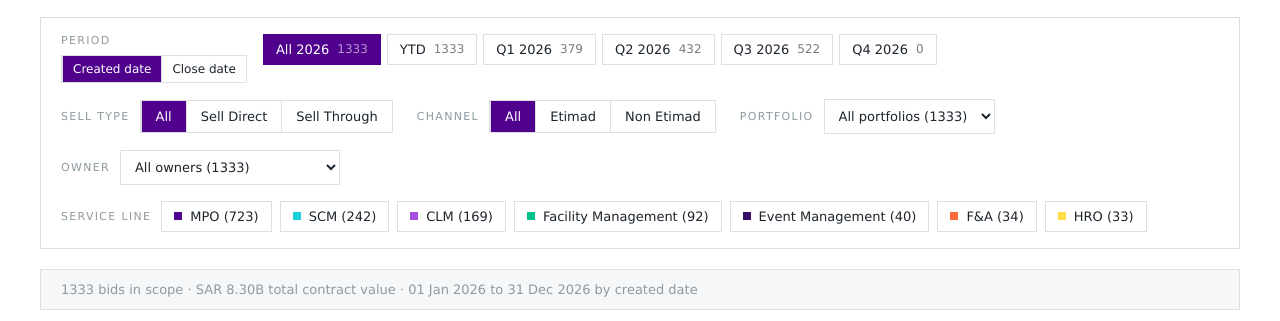
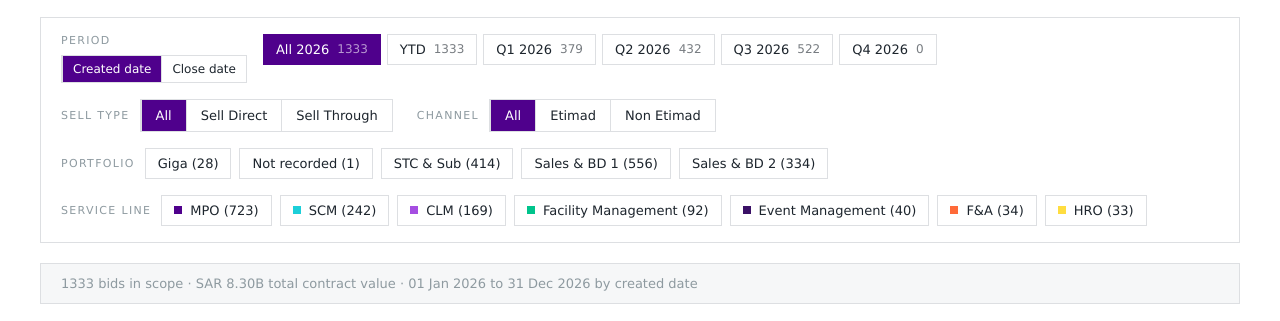
Before and after one commit to ralawfi/bid-dashboard, a plain HTML site: page index.html in a window 1280 px wide. Shown: the part 228-549 px from the top of the page. Drawn offline with Linux system fonts and the light colour scheme.

Commit message:
Update index.html

```diff
--- a/index.html
+++ b/index.html
@@ -167,7 +167,7 @@ const state = {
   view:'overview', theme:'light',
   data:[], loaded:false, source:'Loading baseline export…', message:'', hasSubCol:false,
   period:'ALL', qBasis:'created',
-  sell:'All', channel:'All', portfolio:'All', owner:'All', lines:[], stage:null, outcome:null, query:'',
+  sells:[], channels:[], portfolios:[], lines:[], stage:null, outcome:null, query:'',
   sortKey:'value', sortDir:'desc', page:1,
   bucket:'current', subQuery:'', subSortKey:'submitted', subSortDir:'asc', detailId:null
 };
@@ -181,10 +181,9 @@ function scoped(opts){
   const o = opts || {};
   return state.data.filter(d => {
     if (!o.ignorePeriod && !inPeriod(d, state.period)) return false;
-    if (!o.ignoreSell && state.sell !== 'All' && (state.sell === 'Sell Direct' ? !d.direct : d.direct)) return false;
-    if (!o.ignoreChannel && state.channel !== 'All' && d.channel !== state.channel) return false;
-    if (!o.ignorePortfolio && state.portfolio !== 'All' && d.portfolio !== state.portfolio) return false;
-    if (!o.ignoreOwner && state.owner !== 'All' && d.owner !== state.owner) return false;
+    if (!o.ignoreSell && state.sells.length && state.sells.indexOf(d.direct ? 'Sell Direct' : 'Sell Through') === -1) return false;
+    if (!o.ignoreChannel && state.channels.length && state.channels.indexOf(d.channel) === -1) return false;
+    if (!o.ignorePortfolio && state.portfolios.length && state.portfolios.indexOf(d.portfolio) === -1) return false;
     if (!o.ignoreLines && state.lines.length && state.lines.indexOf(d.line) === -1) return false;
     return true;
   });
@@ -226,7 +225,7 @@ function onFile(file){
       if (!res.data.length) throw new Error('no data rows found');
       setState({
         data: res.data, loaded:true, hasSubCol: res.hasSubCol, page:1, stage:null, outcome:null, lines:[],
-        sell:'All', channel:'All', portfolio:'All', owner:'All', query:'', detailId:null, period:'ALL', subQuery:'', bucket:'current',
+        sells:[], channels:[], portfolios:[], query:'', detailId:null, period:'ALL', subQuery:'', bucket:'current',
         source: file.name + ' · ' + res.data.length + ' opportunities',
         message: 'Loaded ' + res.data.length + ' opportunities from ' + file.name + '. Filters reset to all.'
           + (res.unmapped.length ? ' Stage values outside the agreed mapping: ' + res.unmapped.join(', ') + '.' : '')
@@ -239,7 +238,7 @@ function onFile(file){
   reader.readAsText(file);
 }
 function resetData(){
-  setState({ message:'', stage:null, outcome:null, lines:[], sell:'All', channel:'All', portfolio:'All', owner:'All', query:'', period:'ALL', page:1, detailId:null, bucket:'current', subQuery:'' });
+  setState({ message:'', stage:null, outcome:null, lines:[], sells:[], channels:[], portfolios:[], query:'', period:'ALL', page:1, detailId:null, bucket:'current', subQuery:'' });
   loadBaseline();
 }
 function loadBaseline(){
@@ -270,6 +269,27 @@ function h(tag, attrs, ...kids){
 }
 const dot = (color, size) => h('span', { style:{ width:(size||8)+'px', height:(size||8)+'px', background:color, display:'inline-block', flex:'none' } });
 const seg = active => active ? { background:P.purple, color:'#FFFFFF' } : { background:'transparent', color: dark() ? '#FFFFFF' : P.onyx };
+
+/* Toggle-tab group with an "All" pill: options is an array of labels; arr is the current
+   multi-select array from state; onToggle(nextArr) applies the change. Clicking "All" clears
+   the array; clicking an option toggles it in/out (and implicitly deselects "All"). */
+function multiTabs(options, arr, onToggle){
+  const items = ['All'].concat(options);
+  return h('div', { style:{ display:'flex', border:'1px solid var(--line)', flexWrap:'wrap' } }, items.map(label => {
+    const isAll = label === 'All';
+    const on = isAll ? arr.length === 0 : arr.indexOf(label) > -1;
+    return h('div', { class:'clickable',
+      onclick: () => onToggle(isAll ? [] : (arr.indexOf(label) > -1 ? arr.filter(x => x !== label) : arr.concat([label]))),
+      style: Object.assign({ padding:'8px 14px', fontSize:'13px', borderLeft:'1px solid var(--line)' }, seg(on)) }, label);
+  }));
+}
+/* Chip group for a multi-select dimension with per-value counts, matching the Service line chips. */
+function multiChips(keys, agg, arr, onToggle, d){
+  return h('div', { style:{ display:'flex', gap:'8px', flexWrap:'wrap' } }, keys.map(k => { const on = arr.indexOf(k) > -1;
+    return h('div', { class:'clickable', onclick: () => onToggle(on ? arr.filter(x => x !== k) : arr.concat([k])),
+      style:{ display:'flex', alignItems:'center', gap:'8px', padding:'7px 12px', fontSize:'13px', border:'1px solid '+(on?P.purple:'var(--line)'), background: on ? (d?'rgba(79,0,140,.45)':'#F3ECF8') : 'transparent', color: on ? (d?'#FFFFFF':P.purple) : 'var(--ink)' } },
+      k + ' (' + agg[k] + ')'); }));
+}
 
 /* ---------------- view model + paint ---------------- */
 function render(){
@@ -363,24 +383,13 @@ function paintOverview(content, s, d, scope, m, sum, stageStyle){
   ));
   filterCard.appendChild(h('div', { style:{ display:'flex', flexWrap:'wrap', alignItems:'center', gap:'16px 24px' } },
     h('div', { style:{ display:'flex', alignItems:'center', gap:'10px' } }, h('div', { style:{ fontSize:'11px', letterSpacing:'.12em', textTransform:'uppercase', color:'var(--ink2)' } }, 'Sell type'),
-      h('div', { style:{ display:'flex', border:'1px solid var(--line)', flexWrap:'wrap' } }, SELL_TABS.map(label => h('div', { class:'clickable', onclick:() => set({ sell:label }),
-        style: Object.assign({ padding:'8px 14px', fontSize:'13px', borderLeft:'1px solid var(--line)' }, seg(s.sell===label)) }, label)))),
+      multiTabs(SELL_TABS.filter(x=>x!=='All'), s.sells, arr => set({ sells:arr }))),
     h('div', { style:{ display:'flex', alignItems:'center', gap:'10px' } }, h('div', { style:{ fontSize:'11px', letterSpacing:'.12em', textTransform:'uppercase', color:'var(--ink2)' } }, 'Channel'),
-      h('div', { style:{ display:'flex', border:'1px solid var(--line)' } }, ['All','Etimad','Non Etimad'].map(label => h('div', { class:'clickable', onclick:() => set({ channel:label }),
-        style: Object.assign({ padding:'8px 14px', fontSize:'13px', borderLeft:'1px solid var(--line)' }, seg(s.channel===label)) }, label)))),
+      multiTabs(['Etimad','Non Etimad'], s.channels, arr => set({ channels:arr }))),
     (() => { const pfScope = scoped({ ignorePortfolio:true }); const agg = {}; pfScope.forEach(o => agg[o.portfolio] = (agg[o.portfolio]||0)+1);
       const keys = Object.keys(agg).sort();
-      return h('div', { style:{ display:'flex', alignItems:'center', gap:'10px' } }, h('div', { style:{ fontSize:'11px', letterSpacing:'.12em', textTransform:'uppercase', color:'var(--ink2)' } }, 'Portfolio'),
-        h('select', { style:{ padding:'8px 10px', border:'1px solid var(--line)', background:'var(--panel)', color:'var(--ink)', fontSize:'13px' }, onchange:e => set({ portfolio:e.target.value }) },
-          h('option', { value:'All', selected: s.portfolio==='All' }, 'All portfolios (' + pfScope.length + ')'),
-          keys.map(k => h('option', { value:k, selected: s.portfolio===k }, k + ' (' + agg[k] + ')'))));
-    })(),
-    (() => { const ownScope = scoped({ ignoreOwner:true }); const agg = {}; ownScope.forEach(o => agg[o.owner] = (agg[o.owner]||0)+1);
-      const keys = Object.keys(agg).sort();
-      return h('div', { style:{ display:'flex', alignItems:'center', gap:'10px' } }, h('div', { style:{ fontSize:'11px', letterSpacing:'.12em', textTransform:'uppercase', color:'var(--ink2)' } }, 'Owner'),
-        h('select', { style:{ padding:'8px 10px', border:'1px solid var(--line)', background:'var(--panel)', color:'var(--ink)', fontSize:'13px' }, onchange:e => set({ owner:e.target.value }) },
-          h('option', { value:'All', selected: s.owner==='All' }, 'All owners (' + ownScope.length + ')'),
-          keys.map(k => h('option', { value:k, selected: s.owner===k }, k + ' (' + agg[k] + ')'))));
+      return h('div', { style:{ display:'flex', alignItems:'center', gap:'10px', flexWrap:'wrap' } }, h('div', { style:{ fontSize:'11px', letterSpacing:'.12em', textTransform:'uppercase', color:'var(--ink2)' } }, 'Portfolio'),
+        multiChips(keys, agg, s.portfolios, arr => set({ portfolios:arr }), d));
     })()
   ));
   { const lineScope = scoped({ ignoreLines:true }); const agg = {}; lineScope.forEach(o => agg[o.line] = (agg[o.line]||0)+1);
@@ -400,17 +409,16 @@ function paintOverview(content, s, d, scope, m, sum, stageStyle){
   const activeChips = [];
   if (s.stage) activeChips.push({ label:'Reached: '+s.stage, clear:() => set({ stage:null }) });
   if (s.outcome) activeChips.push({ label:'Outcome: '+s.outcome, clear:() => set({ outcome:null }) });
-  if (s.sell!=='All') activeChips.push({ label:s.sell, clear:() => set({ sell:'All' }) });
-  if (s.channel!=='All') activeChips.push({ label:s.channel, clear:() => set({ channel:'All' }) });
-  if (s.portfolio!=='All') activeChips.push({ label:s.portfolio, clear:() => set({ portfolio:'All' }) });
-  if (s.owner!=='All') activeChips.push({ label:s.owner, clear:() => set({ owner:'All' }) });
+  if (s.sells.length) activeChips.push({ label:s.sells.join(', '), clear:() => set({ sells:[] }) });
+  if (s.channels.length) activeChips.push({ label:s.channels.join(', '), clear:() => set({ channels:[] }) });
+  if (s.portfolios.length) activeChips.push({ label:s.portfolios.join(', '), clear:() => set({ portfolios:[] }) });
   if (s.lines.length) activeChips.push({ label:s.lines.join(', '), clear:() => set({ lines:[] }) });
   if (s.query.trim()) activeChips.push({ label:'Search: '+s.query.trim(), clear:() => set({ query:'' }) });
   content.appendChild(h('div', { style:{ border:'1px solid var(--line)', background:'var(--panel2)', padding:'12px 20px', display:'flex', flexWrap:'wrap', alignItems:'center', gap:'12px', marginBottom:'20px', fontSize:'13px', color:'var(--ink2)' } },
     h('div', {}, scope.length + ' bids in scope · ' + sar(sum(scope)) + ' total contract value · ' + fmtDate(pr.from) + ' to ' + fmtDate(pr.to) + ' by ' + (s.qBasis==='close'?'close date':'created date')),
     h('div', { style:{ display:'flex', gap:'8px', flexWrap:'wrap', marginLeft:'auto', alignItems:'center' } },
       activeChips.map(a => h('div', { class:'clickable', onclick:a.clear, style:{ display:'flex', alignItems:'center', gap:'8px', padding:'6px 10px', background:P.purple, color:'#FFFFFF', fontSize:'12px' } }, a.label, h('span', { style:{ color:'#FF375E' } }, '\u2715'))),
-      activeChips.length ? h('div', { class:'btn', onclick:() => set({ stage:null, outcome:null, lines:[], sell:'All', channel:'All', portfolio:'All', owner:'All', query:'' }), style:{ padding:'6px 10px' } }, 'Clear all') : null
+      activeChips.length ? h('div', { class:'btn', onclick:() => set({ stage:null, outcome:null, lines:[], sells:[], channels:[], portfolios:[], query:'' }), style:{ padding:'6px 10px' } }, 'Clear all') : null
     )
   ));
 
@@ -467,15 +475,15 @@ function paintOverview(content, s, d, scope, m, sum, stageStyle){
     cardTitle('Sell direct vs. sell through','Click to filter'),
     h('div', { style:{ fontSize:'12px', color:'var(--ink2)', marginBottom:'16px' } }, 'Share of contract value by route to market.'),
     h('div', { style:{ display:'grid', gridTemplateColumns:'repeat(auto-fit,minmax(140px,1fr))', gap:'4px', marginBottom:'20px' } },
-      sellGroups.map((g,i) => { const on = s.sell===g.key, act = on || (s.sell==='All'&&i===0);
-        return h('div', { class:'clickable', onclick:() => set({ sell: on?'All':g.key }), style:{ background: act?P.purple:'var(--panel2)', color: act?'#FFFFFF':'var(--ink)', padding:'18px', border:'1px solid '+(act?P.purple:'var(--line)') } },
+      sellGroups.map((g) => { const on = s.sells.indexOf(g.key)>-1, act = on || s.sells.length===0;
+        return h('div', { class:'clickable', onclick:() => set({ sells: on ? s.sells.filter(x=>x!==g.key) : s.sells.concat([g.key]) }), style:{ background: act?P.purple:'var(--panel2)', color: act?'#FFFFFF':'var(--ink)', padding:'18px', border:'1px solid '+(act?P.purple:'var(--line)') } },
           h('div', { style:{ fontSize:'11px', letterSpacing:'.1em', textTransform:'uppercase', opacity:.82, marginBottom:'10px' } }, g.label),
           h('div', { style:{ fontSize:'36px', fontWeight:'300', lineHeight:'1', marginBottom:'8px' } }, pct(sum(g.list),sellValue).toFixed(0)+'%'),
           h('div', { style:{ fontSize:'12px', opacity:.72 } }, g.list.length+' bids \u00b7 '+sar(sum(g.list))),
           h('div', { style:{ fontSize:'12px', opacity:.72, marginTop:'4px' } }, rate(g.list.filter(o=>o.status==='Won').length, g.list.filter(o=>o.status==='Lost').length)+' win rate')); })),
     h('div', { style:{ display:'flex', flexDirection:'column', gap:'12px' } },
-      Object.keys(sellVariants).sort((a,b)=>sellVariants[b].v-sellVariants[a].v).map(k => { const a = sellVariants[k]; const key = a.direct?'Sell Direct':'Sell Through'; const op = (s.sell==='All'||s.sell===key)?1:0.4;
-        return h('div', { class:'clickable', onclick:() => set({ sell: s.sell===key?'All':key }), style:{ opacity:op } },
+      Object.keys(sellVariants).sort((a,b)=>sellVariants[b].v-sellVariants[a].v).map(k => { const a = sellVariants[k]; const key = a.direct?'Sell Direct':'Sell Through'; const on = s.sells.indexOf(key)>-1; const op = (s.sells.length===0||on)?1:0.4;
+        return h('div', { class:'clickable', onclick:() => set({ sells: on ? s.sells.filter(x=>x!==key) : s.sells.concat([key]) }), style:{ opacity:op } },
           h('div', { style:{ display:'flex', justifyContent:'space-between', gap:'12px', fontSize:'13px', marginBottom:'6px' } }, h('span',{},k), h('span',{style:{color:'var(--ink2)',whiteSpace:'nowrap'}}, a.n+' bids \u00b7 '+sar(a.v)+' \u00b7 '+rate(a.w,a.l))),
           h('div', { style:{ height:'7px', background:'var(--track)' } }, h('div',{ style:{ height:'7px', width:pct(a.v,variantMax)+'%', background: a.direct?P.purple:P.moon } }))); }))
   );
@@ -507,8 +515,8 @@ function paintOverview(content, s, d, scope, m, sum, stageStyle){
   const channelCard = card(
     cardTitle('Etimad vs. non-Etimad','Click to filter'),
     h('div', { style:{ display:'grid', gridTemplateColumns:'repeat(auto-fit,minmax(140px,1fr))', gap:'4px', marginBottom:'18px' } },
-      ['Etimad','Non Etimad'].map((k,i) => { const list = chScope.filter(o=>o.channel===k); const on = s.channel===k, act = on || (s.channel==='All'&&i===0);
-        return h('div', { class:'clickable', onclick:() => set({ channel: on?'All':k }), style:{ background: act?P.purple:'var(--panel2)', color: act?'#FFFFFF':'var(--ink)', padding:'16px', border:'1px solid '+(act?P.purple:'var(--line)') } },
+      ['Etimad','Non Etimad'].map((k) => { const list = chScope.filter(o=>o.channel===k); const on = s.channels.indexOf(k)>-1, act = on || s.channels.length===0;
+        return h('div', { class:'clickable', onclick:() => set({ channels: on ? s.channels.filter(x=>x!==k) : s.channels.concat([k]) }), style:{ background: act?P.purple:'var(--panel2)', color: act?'#FFFFFF':'var(--ink)', padding:'16px', border:'1px solid '+(act?P.purple:'var(--line)') } },
           h('div', { style:{ fontSize:'11px', letterSpacing:'.1em', textTransform:'uppercase', opacity:.82, marginBottom:'8px' } }, k==='Etimad'?'Etimad tenders':'Non-Etimad'),
           h('div', { style:{ fontSize:'30px', fontWeight:'300', marginBottom:'6px' } }, pct(list.length, classified||1).toFixed(0)+'%'),
           h('div', { style:{ fontSize:'12px', opacity:.72 } }, list.length+' bids \u00b7 '+sar(sum(list))),
@@ -525,8 +533,8 @@ function paintOverview(content, s, d, scope, m, sum, stageStyle){
   const pfMax = Math.max(1, ...pfKeys.map(k=>pfAgg[k].v));
   const portfolioCard = card(
     cardTitle('Business portfolio','Click to filter'),
-    h('div', { style:{ display:'flex', flexDirection:'column', gap:'12px' } }, pfKeys.map(k => { const a = pfAgg[k]; const on = s.portfolio===k; const op = (s.portfolio==='All'||on)?1:0.4;
-      return h('div', { class:'clickable', onclick:() => set({ portfolio: on?'All':k }), style:{ opacity:op } },
+    h('div', { style:{ display:'flex', flexDirection:'column', gap:'12px' } }, pfKeys.map(k => { const a = pfAgg[k]; const on = s.portfolios.indexOf(k)>-1; const op = (s.portfolios.length===0||on)?1:0.4;
+      return h('div', { class:'clickable', onclick:() => set({ portfolios: on ? s.portfolios.filter(x=>x!==k) : s.portfolios.concat([k]) }), style:{ opacity:op } },
         h('div', { style:{ display:'flex', justifyContent:'space-between', fontSize:'13px', marginBottom:'6px' } }, h('span',{},k), h('span',{style:{color:'var(--ink2)',whiteSpace:'nowrap'}}, a.n+' bids \u00b7 '+sar(a.v)+' \u00b7 '+rate(a.w,a.l))),
         h('div', { style:{ height:'7px', background:'var(--track)' } }, h('div',{ style:{ height:'7px', width:pct(a.v,pfMax)+'%', background: on?P.coral:P.purple } }))); }))
   );
@@ -585,21 +593,11 @@ function paintSubmissions(content, s, d){
   const lbl = t => h('div', { style:{ fontSize:'11px', letterSpacing:'.12em', textTransform:'uppercase', color:'var(--ink2)' } }, t);
   content.appendChild(h('div', { style:{ border:'1px solid var(--line)', background:'var(--panel)', padding:'16px 20px', display:'flex', flexWrap:'wrap', alignItems:'center', gap:'16px 24px' } },
     h('div', { style:{ display:'flex', alignItems:'center', gap:'10px' } }, lbl('Channel'),
-      h('div', { style:{ display:'flex', border:'1px solid var(--line)' } }, ['All','Etimad','Non Etimad'].map(label => h('div', { class:'clickable', onclick:() => set({ channel:label }),
-        style: Object.assign({ padding:'8px 14px', fontSize:'13px', borderLeft:'1px solid var(--line)' }, seg(s.channel===label)) }, label)))),
-    (() => { const ownScope = scoped({ ignoreOwner:true, ignorePeriod:true }); const agg = {}; ownScope.forEach(o => agg[o.owner] = (agg[o.owner]||0)+1);
-      const keys = Object.keys(agg).sort();
-      return h('div', { style:{ display:'flex', alignItems:'center', gap:'10px' } }, lbl('Owner'),
-        h('select', { style:{ padding:'8px 10px', border:'1px solid var(--line)', background:'var(--panel)', color:'var(--ink)', fontSize:'13px' }, onchange:e => set({ owner:e.target.value }) },
-          h('option', { value:'All', selected: s.owner==='All' }, 'All owners (' + ownScope.length + ')'),
-          keys.map(k => h('option', { value:k, selected: s.owner===k }, k + ' (' + agg[k] + ')'))));
-    })(),
+      multiTabs(['Etimad','Non Etimad'], s.channels, arr => set({ channels:arr }))),
     (() => { const pfScope = scoped({ ignorePortfolio:true, ignorePeriod:true }); const agg = {}; pfScope.forEach(o => agg[o.portfolio] = (agg[o.portfolio]||0)+1);
       const keys = Object.keys(agg).sort();
-      return h('div', { style:{ display:'flex', alignItems:'center', gap:'10px' } }, lbl('Portfolio'),
-        h('select', { style:{ padding:'8px 10px', border:'1px solid var(--line)', background:'var(--panel)', color:'var(--ink)', fontSize:'13px' }, onchange:e => set({ portfolio:e.target.value }) },
-          h('option', { value:'All', selected: s.portfolio==='All' }, 'All portfolios (' + pfScope.length + ')'),
-          keys.map(k => h('option', { value:k, selected: s.portfolio===k }, k + ' (' + agg[k] + ')'))));
+      return h('div', { style:{ display:'flex', alignItems:'center', gap:'10px', flexWrap:'wrap' } }, lbl('Portfolio'),
+        multiChips(keys, agg, s.portfolios, arr => set({ portfolios:arr }), d));
     })(),
     (() => { const lineScope = scoped({ ignoreLines:true, ignorePeriod:true }); const agg = {}; lineScope.forEach(o => agg[o.line] = (agg[o.line]||0)+1);
       const keys = Object.keys(agg).sort((a,b) => agg[b]-agg[a]);
```
